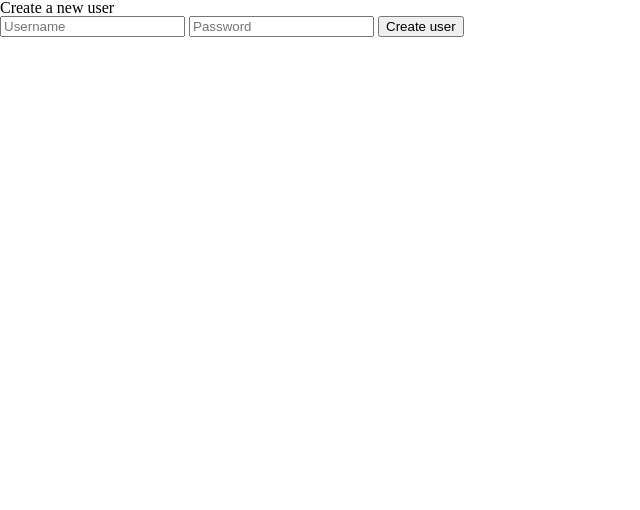
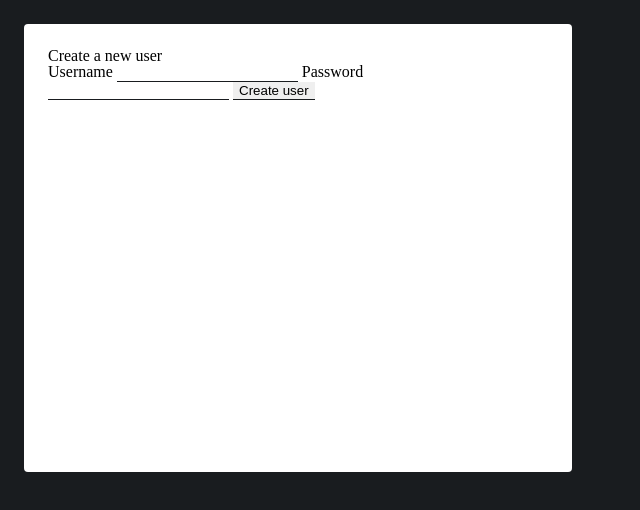
Before and after one commit to geraldbivens/auth-1-frontend, a plain HTML site: page index.html in a window 1280 px wide. Shown: the whole page, without its empty margins (0-640 px from the left). Drawn offline with Linux system fonts and the light colour scheme; no server answers.

Commit message:
Begin styling card.

```diff
--- a/index.html
+++ b/index.html
@@ -1,20 +1,21 @@
 <!DOCTYPE html>
 <html lang="en">
 <head>
-    <title>Create a new user &mdash; Auth 1</title>
+    <title>Auth 1 &mdash; Create a new user</title>
     <meta charset="UTF-8">
     <meta name="viewport" content="width=device-width, initial-scale=1.0">
     <link rel="stylesheet" href="style.css" />
     <script src="app.js" defer></script>
 </head>
 <body>
-    <header>
-        <h1>Create a new user</h1>
-    </header>
-    <section>
+    <h1 class="no-show">Auth 1</h1>
+    <section id="create-user-card">
+        <h2>Create a new user</h2>
         <form id="create-user">
-            <input type="text" name="username" id="username" placeholder="Username">
-            <input type="password" name="password" id="password" placeholder="Password">
+            <label for="">Username</label>
+            <input type="text" name="username" id="username">
+            <label for="">Password</label>
+            <input type="password" name="password" id="password">
             <input type="submit" value="Create user">
         </form>
     </section>
--- a/style.css
+++ b/style.css
@@ -46,3 +46,38 @@ table {
 	border-collapse: collapse;
 	border-spacing: 0;
 }
+
+/* - - - - - - - - - - - -
+    Global styles
+- - - - - - - - - - - -  */
+
+html, body {
+    width: 100vw;
+    height: 100vh;
+}
+
+body { background-color: #191c1f;}
+
+/* - - - - - - - - - - - -
+    Card styles
+- - - - - - - - - - - -  */
+
+#create-user-card {
+    background-color: white;
+    border-radius: 4px;
+    width: 500px;
+    height: 400px;
+    margin: 1.5em 0 0 24px;
+    padding: 1.5em 24px;
+}
+
+form input {
+    border-top: none;
+    border-right: none;
+    border-left: none;
+    border-bottom: 1px solid #191c1f;
+}
+
+/* - - - - - - - - - */
+
+.no-show { display: none; }
```
